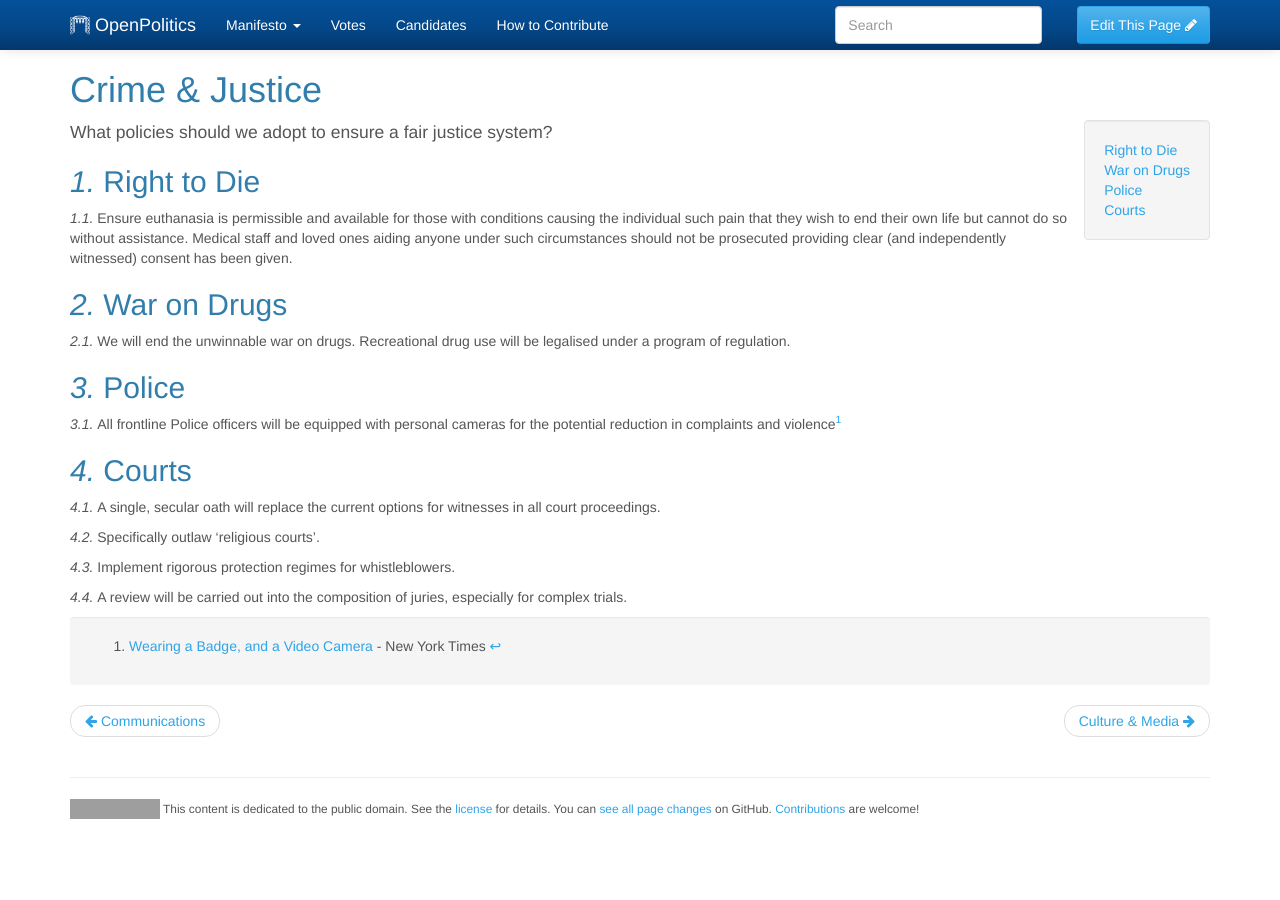
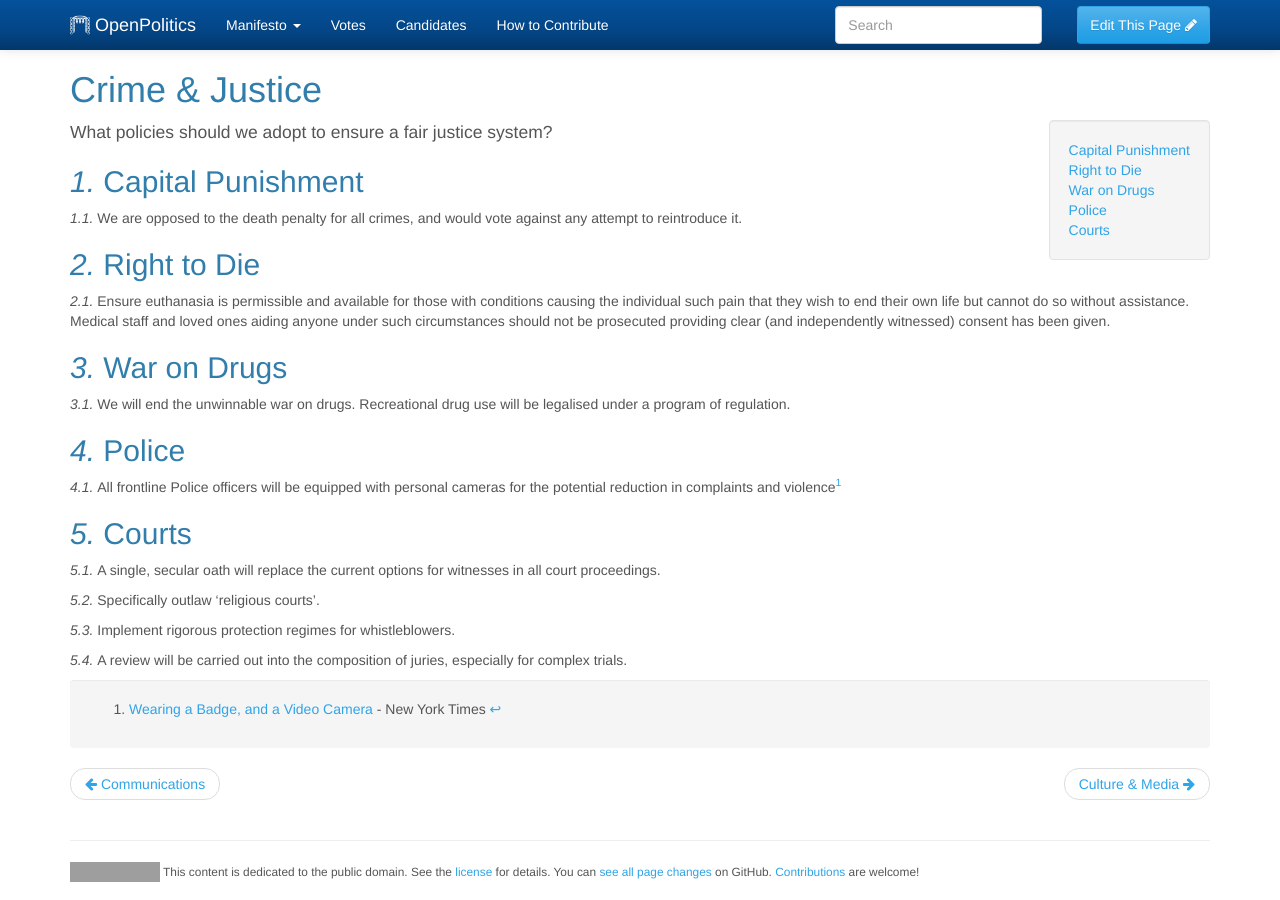
Before and after one commit to openpolitics/manifesto, a Jekyll site: the page built from manifesto/crime.md, in a window 1280 px wide. Built offline with Jekyll 4.4.1, drawn with Linux system fonts in a browser that asks for light colours; grey boxes are pictures that could not be loaded.

Commit message:
Oppose the death penalty

```diff
--- a/manifesto/crime.md
+++ b/manifesto/crime.md
@@ -7,6 +7,11 @@ published: true
 {:toc}
 
 What policies should we adopt to ensure a fair justice system?
+
+## Capital Punishment
+
+We are opposed to the death penalty for all crimes, and would vote against any
+attempt to reintroduce it.
 
 ## Right to Die
 
```
